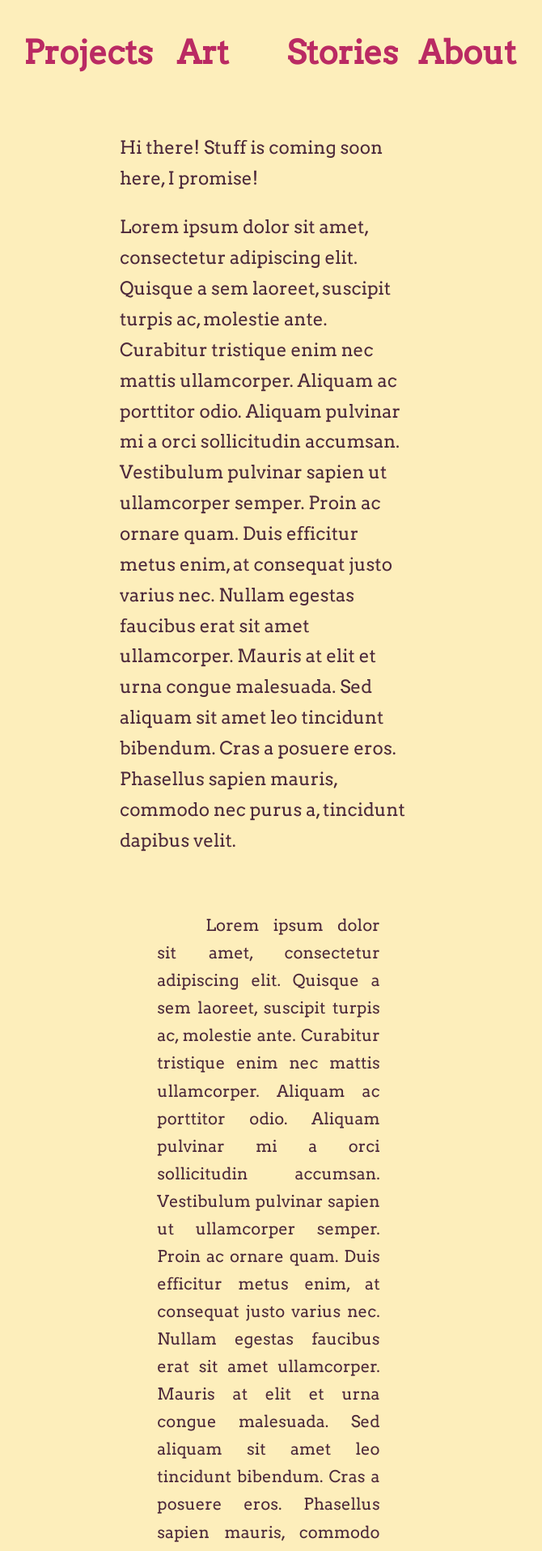
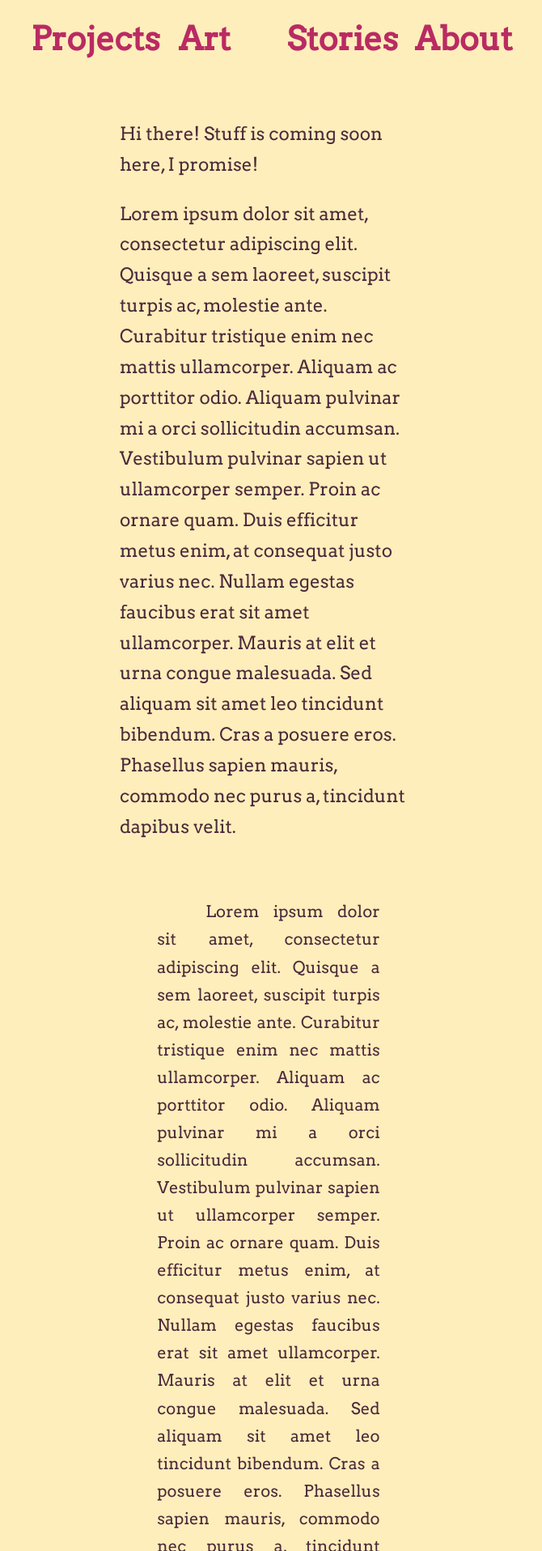
Before and after one commit to Brodnork/website, a PHP site: page / in a window 1280 px wide. Shown: the part 494-2410 px from the top of the page at 81% size, without its empty margins (308-978 px from the left). Run offline with PHP 8.4, Linux system fonts and the light colour scheme.

Commit message:
Update style.css

```diff
--- a/style.css
+++ b/style.css
@@ -3,8 +3,10 @@ html {
 
 }
 body {
-  padding:2em;
+  padding:1em;
   padding-top:2em;
+	padding-left:3em;
+	padding-right:3em;
     background-color: #FDEEBB;
   color: #4D293B;
 	font-family: 'Arvo', sans-serif;
@@ -15,7 +17,7 @@ body {
 
 }
 main {
-  padding:2em;
+  padding:1em;
   padding-top:1em;
   margin-right: 16em;
   margin-left: 16em;
```
